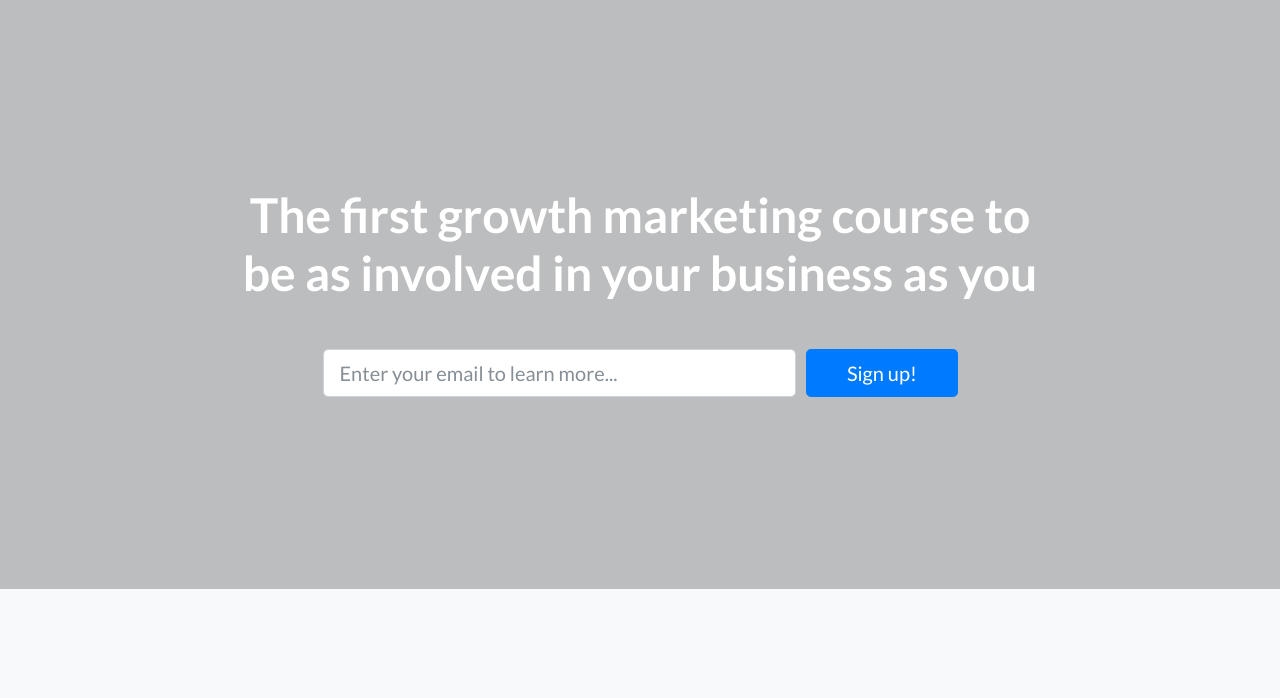
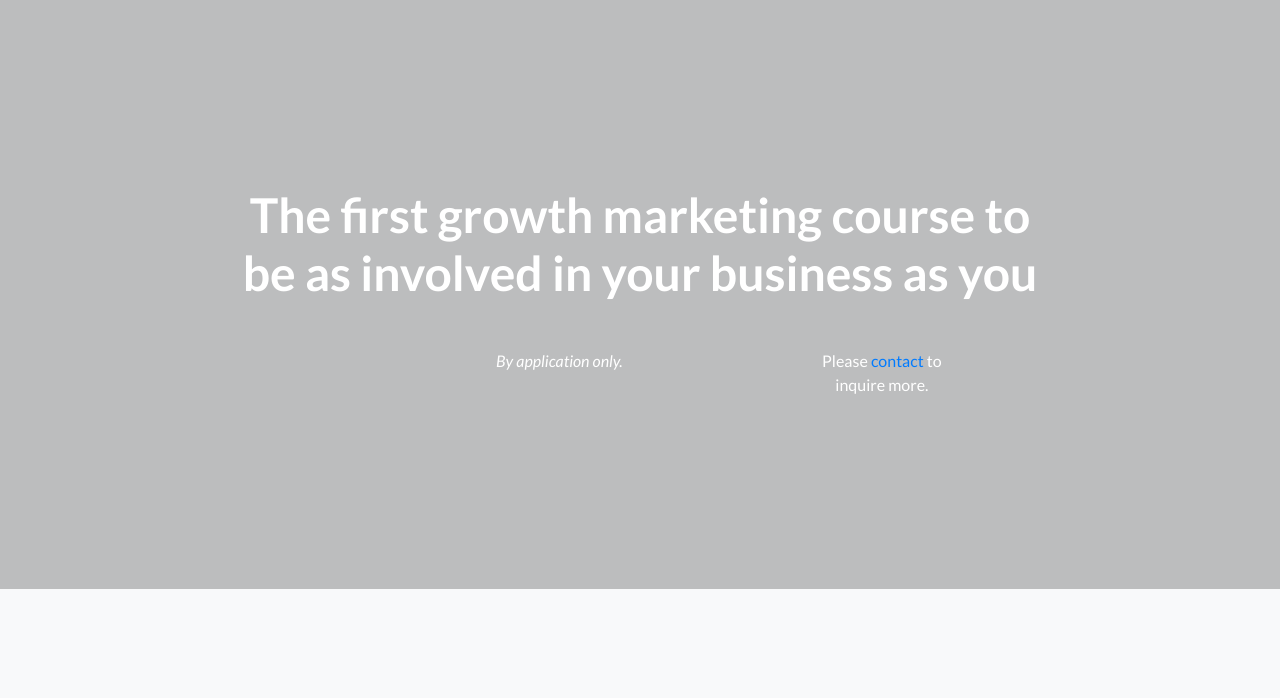
Before and after one commit to courtlandthomas/growth-curriculum, a website: page index.html in a window 1280 px wide. Shown: the part 62-760 px from the top of the page. Drawn offline with Linux system fonts and the light colour scheme.

Commit message:
Update index.html

```diff
--- a/index.html
+++ b/index.html
@@ -44,10 +44,12 @@
             <form>
               <div class="form-row">
                 <div class="col-12 col-md-9 mb-2 mb-md-0">
-                  <input type="email" class="form-control form-control-lg" placeholder="Enter your email to learn more...">
+                  <i>By application only.</i>
+                  <!--<input type="email" class="form-control form-control-lg" placeholder="Enter your email to learn more...">-->
                 </div>
                 <div class="col-12 col-md-3">
-                  <button type="submit" class="btn btn-block btn-lg btn-primary">Sign up!</button>
+                  Please <a href="mailto:courtland.l.thomas@gmail.com">contact</a> to inquire more.
+                  <!-- <button type="submit" class="btn btn-block btn-lg btn-primary">Sign up!</button> -->
                 </div>
               </div>
             </form>
@@ -183,7 +185,7 @@
             <p class="lead mb-0"><i>2 seats currently available</i><br>
               Please apply for consideration by leaving your email below</p><br><br>
           </div>
-          <div class="col-md-10 col-lg-8 col-xl-7 mx-auto">
+          <!-- <div class="col-md-10 col-lg-8 col-xl-7 mx-auto">
             <form>
               <div class="form-row">
                 <div class="col-12 col-md-9 mb-2 mb-md-0">
@@ -194,7 +196,7 @@
                 </div>
               </div>
             </form>
-          </div>
+          </div>-->
         </div>
       </div>
     </section>
```
